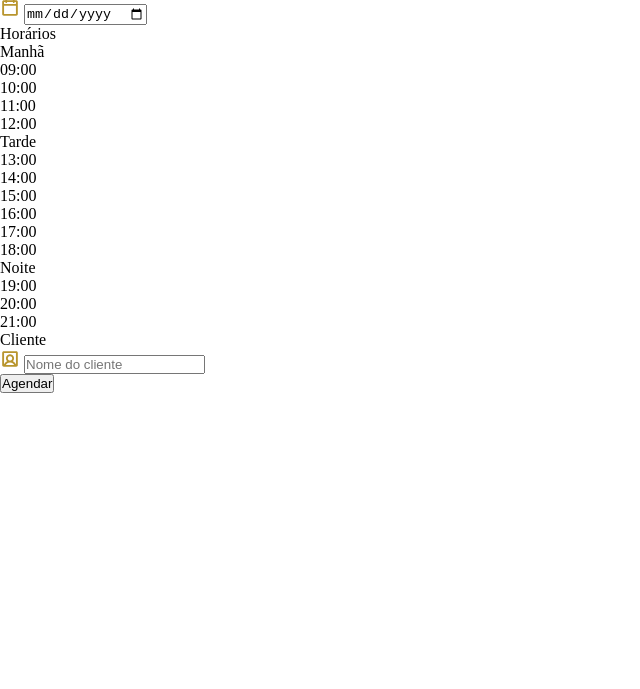
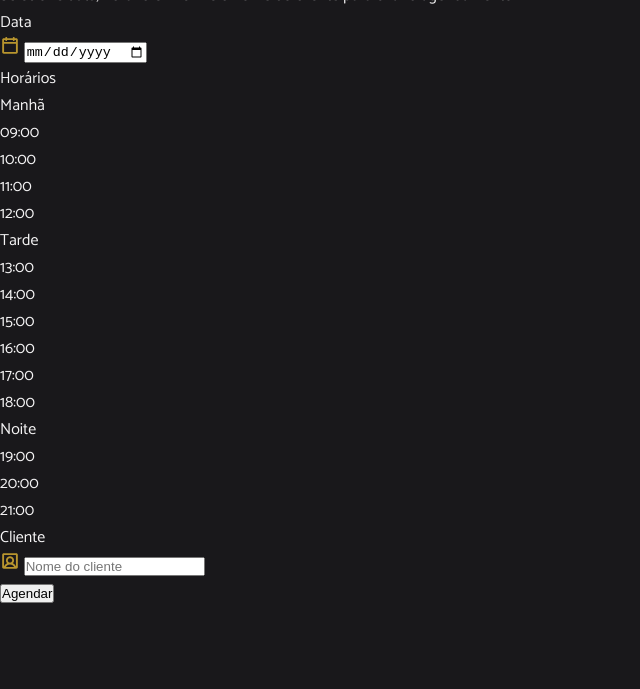
Before and after one commit to Augusto-Valerio/Hair-Day, a plain HTML site: page index.html in a window 1280 px wide. Shown: the part 111-800 px from the top of the page, without its empty margins (0-640 px from the left). Drawn offline with Linux system fonts and the light colour scheme; files whose address does not match are found by name.

Commit message:
style: add global styles with font, colors, and background

```diff
--- a/src/styles/global.css
+++ b/src/styles/global.css
@@ -3,3 +3,13 @@
   padding: 0;
   box-sizing: border-box;
 }
+
+:root {
+  font-family: "Catamaran", sans-serif;
+  font-size: 16px;
+}
+
+body {
+  background-color: #19181b;
+  color: #f5f4f5;
+}
```
